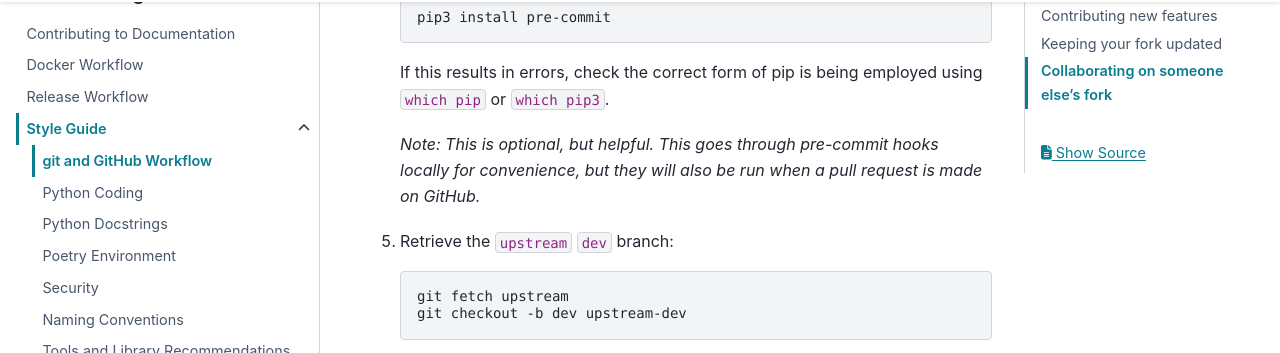
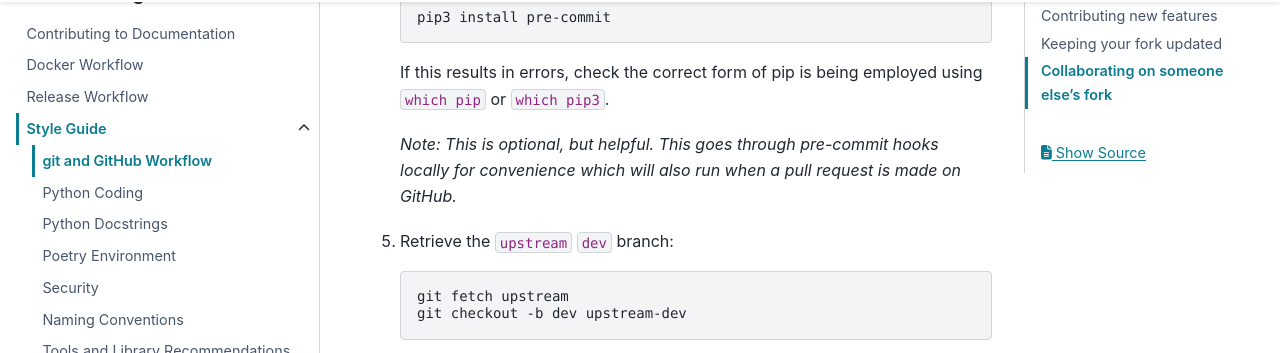
Before and after one commit to IMAP-Science-Operations-Center/imap_processing, a Sphinx documentation site: the page built from docs/source/development-guide/style-guide/git-and-github-workflow.rst, in a window 1280 px wide and 900 px high, scrolled down 1972 px. Shown: the part 126-479 px from the top of the window. Built offline with Sphinx 7.4.7 and the PyData theme 0.15.4, drawn with Linux system fonts in a browser that asks for light colours; the version number is read from the project's files by our own code.

```diff
--- a/docs/source/development-guide/style-guide/git-and-github-workflow.rst
+++ b/docs/source/development-guide/style-guide/git-and-github-workflow.rst
@@ -68,7 +68,7 @@
 
    If this results in errors, check the correct form of pip is being employed using ``which pip`` or ``which pip3``.
 
-   *Note: This is optional, but helpful. This goes through pre-commit hooks locally for convenience, but they will also be run when a pull request is made on GitHub.*
+   *Note: This is optional, but helpful. This goes through pre-commit hooks locally for convenience which will also run when a pull request is made on GitHub.*
 
 #. Retrieve the ``upstream`` ``dev`` branch:
 
```
